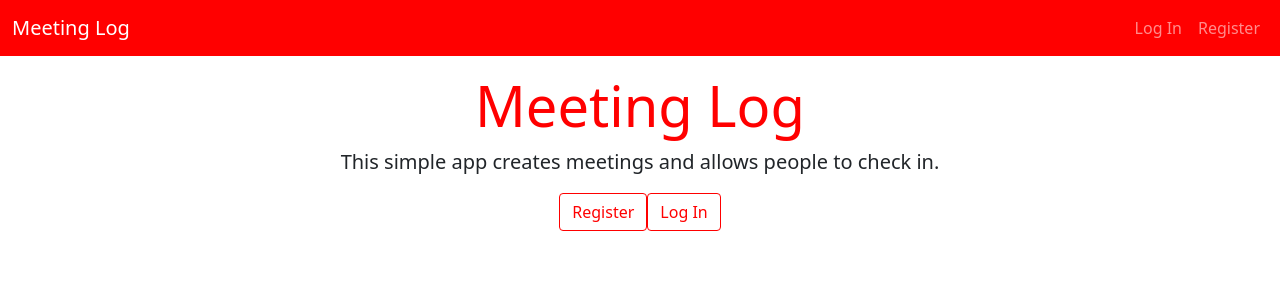
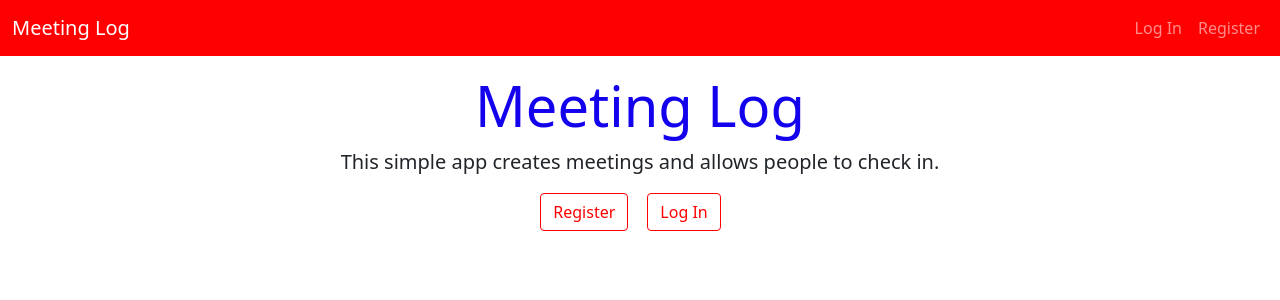
Before and after one commit to farooqashar/meetings, a Vue app: page /meetings in a window 1280 px wide. Shown: the top 300 px of the page. Built offline with nearby package versions, Linux system fonts and the light colour scheme; no server answers.

Commit message:
cleaned up home page

```diff
--- a/src/views/Home.vue
+++ b/src/views/Home.vue
@@ -17,22 +17,26 @@
     <div class="container text-center">
       <div class="row justify-content-center">
         <div class="col-10 col-md-10 col-lg-8 col-xl-7">
-          <h4 class="display-4 text-primary mb-2">Meeting Log</h4>
+          <h4 class="display-4 main">Meeting Log</h4>
           <p class="lead">
             This simple app creates meetings and allows people to check in.
           </p>
 
           <div class="frontbuttons">
+          <div class = "eachbutton">
           <router-link
             class="btn btn-outline-primary mr-2"
             to="/register"
             v-if="!user"
           >Register</router-link>
+          </div>
+          <div class = "eachbutton">
           <router-link
             class="btn btn-outline-primary mr-2"
             to="/login"
             v-if="!user"
           >Log In</router-link>
+          </div>
           </div>
 
           <router-link
@@ -48,16 +52,31 @@
 
 <script>
 export default {
-  name: "home",
+  name: "Home",
   props: ["user"]
 };
 </script>
 
 <style>
 
+@keyframes mainTitle {
+  from {color: red;}
+  to {color: white;}
+  to {color: blue;}
+}
+
+.main {
+  animation-name: mainTitle;
+  animation-duration: 3s;
+  animation-iteration-count: infinite;
+}
+
 .frontbuttons  {
   display: flex;
   justify-content: center;
 }
 
+.eachbutton  {
+  padding-right: 19px;
+}
 </style>
```
